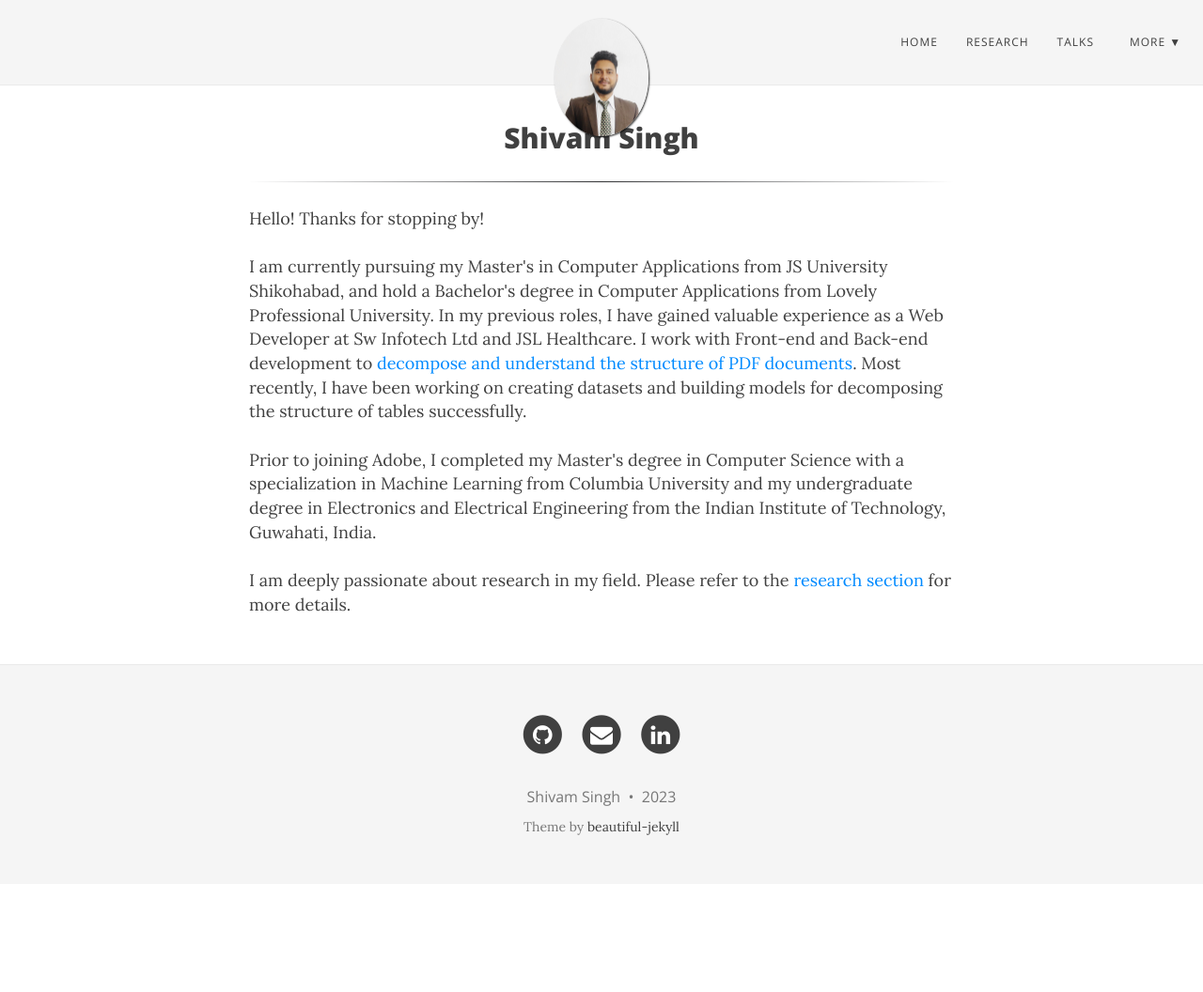
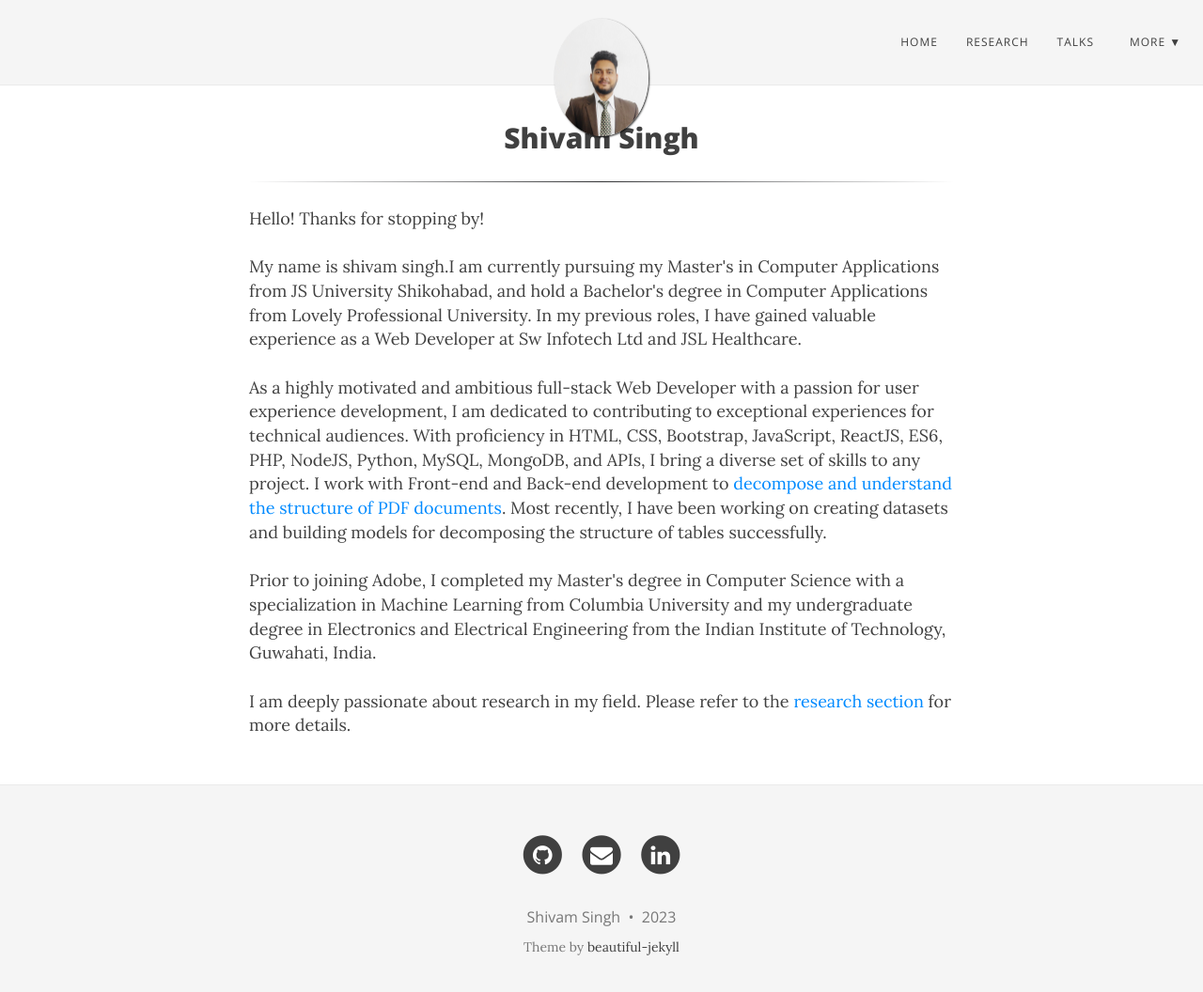
Before and after one commit to shivam8962/shivam8962.github.io, a Jekyll site: the page built from index.html, in a window 1280 px wide and 1069 px high. Shown: the top 1056 px of the window at 94% size. Built offline with Jekyll 4.4.1, drawn with Linux system fonts in a browser that asks for light colours; nearby versions of some CDN libraries; the list of posts is cut into pages by our own code.

Commit message:
Update index.html

```diff
--- a/index.html
+++ b/index.html
@@ -10,7 +10,12 @@ use-site-title: true
 <br/>
 
 Hello! Thanks for stopping by! <br/><br/>
-I am currently pursuing my Master's in Computer Applications from JS University Shikohabad, and hold a Bachelor's degree in Computer Applications from Lovely Professional University. In my previous roles, I have gained valuable experience as a Web Developer at Sw Infotech Ltd and JSL Healthcare.
+My name is shivam singh.I am currently pursuing my Master's in Computer Applications from JS University Shikohabad, and hold a Bachelor's degree in Computer Applications from Lovely Professional University. In my previous roles, I have gained valuable experience as a Web Developer at Sw Infotech Ltd and JSL Healthcare.
+<br><br>
+As a highly motivated and ambitious full-stack Web Developer with a passion for user experience development, I am dedicated to contributing to exceptional experiences for technical audiences. With proficiency in HTML, CSS, Bootstrap, JavaScript, ReactJS, ES6, PHP, NodeJS, Python, MySQL, MongoDB, and APIs, I bring a diverse set of skills to any project.
+
+
+
 I work with Front-end and Back-end development to <a target="_blank" rel="noopener noreferrer" href="https://www.techtarget.com/searchcontentmanagement/news/252504322/Adobe-launches-PDF-extraction-generation-APIs">decompose and understand the structure of PDF documents</a>.
 Most recently, I have been working on creating datasets and building models for decomposing the structure of tables successfully.
 <br><br/>
```
